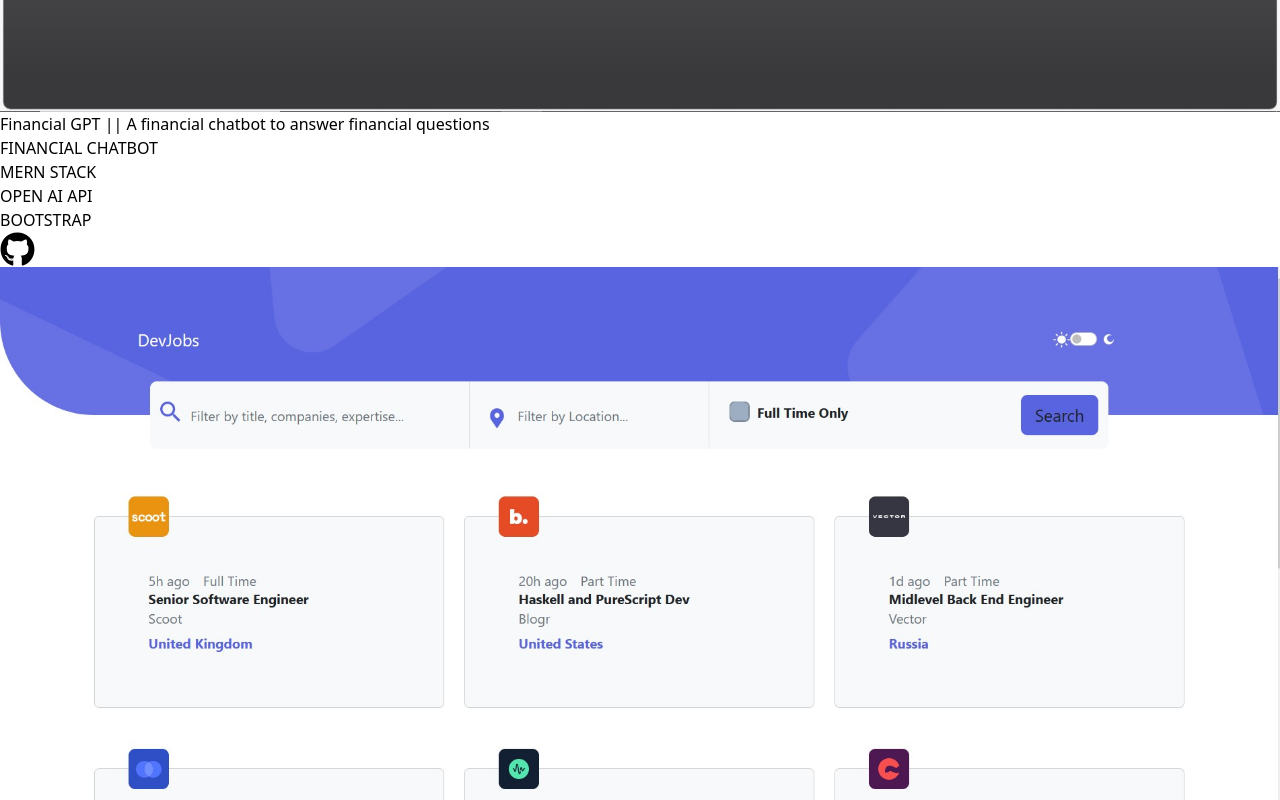
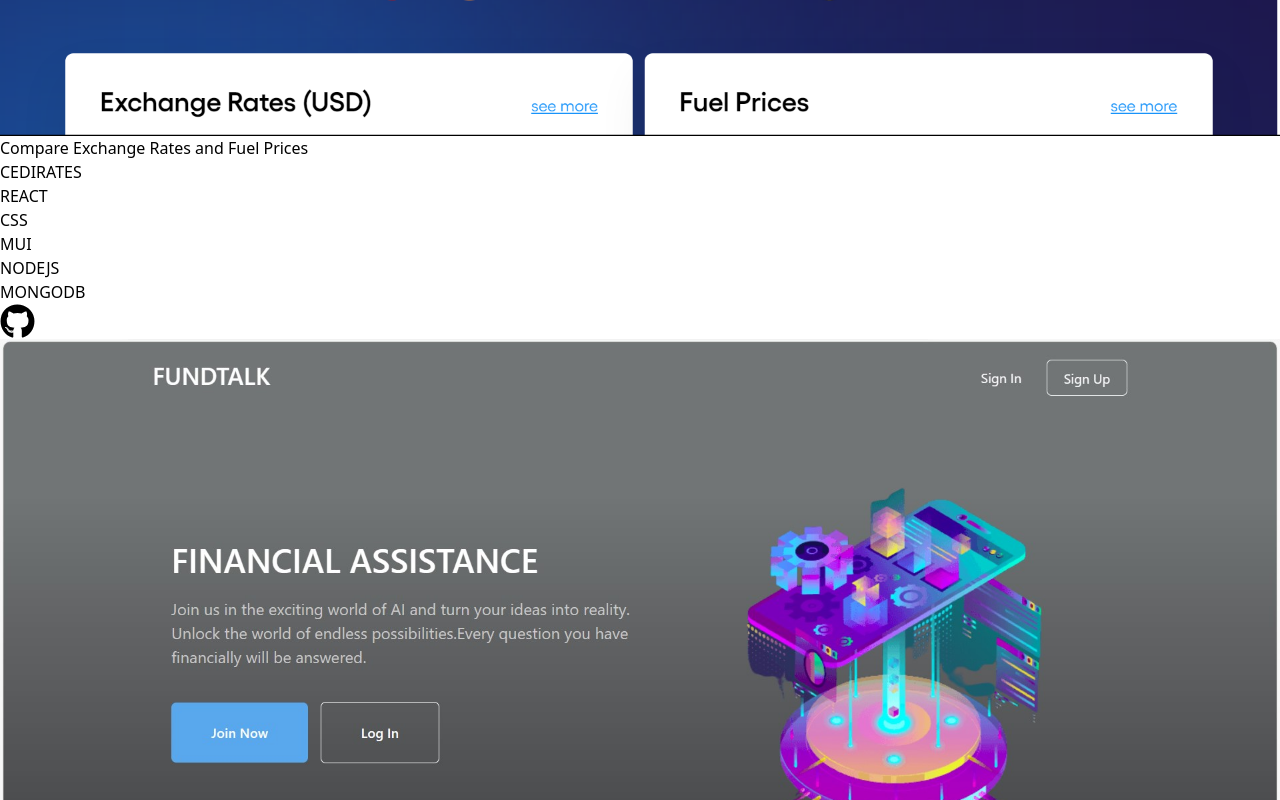
Before and after one commit to eakelvin/project-playlist, a React (Vite) app: page / in a window 1280 px wide. Shown: the part 3240-4040 px from the top of the page. Built offline with nearby package versions, Linux system fonts and the light colour scheme.

Commit message:
added projects

```diff
--- a/src/data.js
+++ b/src/data.js
@@ -1,7 +1,16 @@
 export default [
   {
     "id": 1,
-      "title": "FINANCIAL CHATBOT",
+    "title": "CEDIRATES",
+    "description": "Compare Exchange Rates and Fuel Prices",
+    "logo": "/images/cedi.png",
+    "skills": ["REACT", 'CSS', 'MUI', 'NODEJS', 'MONGODB'],
+    "website": "https://cedirates.com/",
+    "github": "https://github.com/eakelvin",
+  },
+  {
+    "id": 2,
+    "title": "FUNDTALK",
     "description": "Financial GPT || A financial chatbot to answer financial questions",
     "logo": "/images/fundtalk.jpg",
     "logo1": "/images/fundtalk1.jpg",
@@ -11,7 +20,7 @@
     "github": "https://github.com/BabatundeJimoh/FundTalk.git",
   },
     {
-      "id": 2,
+      "id": 3,
       "title": "DEV JOBS",
       "description": "A webapp to help users search for jobs",
       "logo": "/images/dev.jpg",
@@ -20,7 +29,7 @@
       "github": "https://github.com/eakelvin/DevJobs-Project.git",
     },
     {
-      "id": 3,
+      "id": 4,
       "title": "E-COMMERCE",
       "description": "A webapp to help users shop for products",
       "logo": "/images/ecommerce.jpg",
@@ -29,7 +38,7 @@
       "github": "https://github.com/eakelvin/ecommerce-app.git",
     },
     {
-      "id": 4,
+      "id": 5,
       "title": "MAVE SPORTS",
       "description": "A website for sports fans specifically football and basketball",
       "logo": "/images/mave1.jpg",
@@ -38,7 +47,7 @@
       "github": "https://mavesports.com/",
     },
     {
-      "id": 5,
+      "id": 6,
       "title": "EA TOUR",
       "description": "Explore and discover the best tourism content in Ghana",
       "logo": "/images/tour.jpg",
@@ -47,7 +56,7 @@
       "github": "https://github.com/eakelvin/EA-Tour.git",
     },
     {
-      "id": 6,
+      "id": 7,
       "title": "API PROJECTS",
       "description": "A collection of different web apps that utilize APIs",
       "logo": "/images/API.jpg",
@@ -56,7 +65,7 @@
       "github": "https://github.com/eakelvin/Api-projects.git",
     },
     {
-      "id": 7,
+      "id": 8,
       "title": "TERMINAL CHATBOT",
       "description": "A chatbot to communicate with an AI in the terminal",
       "logo": "/images/terminal.jpg",
@@ -65,7 +74,7 @@
       "github": "https://github.com/eakelvin/terminal-chatbot.git",
     },
     {
-      "id": 8,
+      "id": 9,
       "title": "PERSONAL BLOG",
       "description": "A website where I share my thoughts, ideas and experiences",
       "logo": "/images/blog.jpg",
@@ -74,7 +83,7 @@
       "github": "https://github.com/eakelvin/blog.git",
     },
     {
-      "id": 9,
+      "id": 10,
       "title": "LIVE CHAT",
       "description": "A webapp to helps users communicate with eachother",
       "logo": "/images/livechat1.jpg",
@@ -84,7 +93,7 @@
       "github": "https://github.com/eakelvin/livechat.git",
     },
       {
-      "id": 10,
+      "id": 11,
       "title": "COUNTRY APP",
       "description": "A website that contains details of all countries in the world",
       "logo": "/images/country-app.jpg",
@@ -93,7 +102,7 @@
       "github": "https://github.com/eakelvin/countries-app.git",
     },
     {
-      "id": 11,
+      "id": 12,
       "title": "MEME GENERATOR",
       "description": "Generate random memes",
       "logo": "/images/meme.jpeg",
@@ -102,7 +111,7 @@
       "github": "https://github.com/eakelvin/Meme-Generator.git",
     },
     {
-      "id": 12,
+      "id": 13,
       "title": "TENZIES GAME",
       "description": "Play a game of rolling dice until all the dice are the same",
       "logo": "/images/tenzies.jpeg",
@@ -111,7 +120,7 @@
       "github": "https://github.com/eakelvin/tenzies-game.git",
     },
     {
-      "id": 13,
+      "id": 14,
       "title": "NOTES APP",
       "description": "Write your notes on this web app",
       "logo": "/images/note.jpeg",
@@ -120,7 +129,7 @@
       "github": "https://github.com/eakelvin/note-app.git",
     },
     {
-      "id": 14,
+      "id": 15,
       "title": "EXPENSE TRACKER",
       "description": "Keep track of your expenses",
       "logo": "/images/exp.jpeg",
@@ -129,7 +138,7 @@
       "github": "https://github.com/eakelvin/expense-tracker.git",
     },
     {
-      "id": 15,
+      "id": 16,
       "title": "SPIN THE BOTTLE GAME",
       "description": "Spin the bottle to generate a random dare",
       "logo": "/images/spin.jpeg",
@@ -138,7 +147,7 @@
       "github": "https://github.com/blameleo/spin-the-bottle.git",
     },
     {
-      "id": 16,
+      "id": 17,
       "title": "MY MED",
       "description": "Control your medication schedule, update medical details and set reminders",
       "logo": "/images/med.png",
```
Also changed, not shown: public/images/cedi.png (added). Lines whose indentation alone changed are shown as unchanged.
